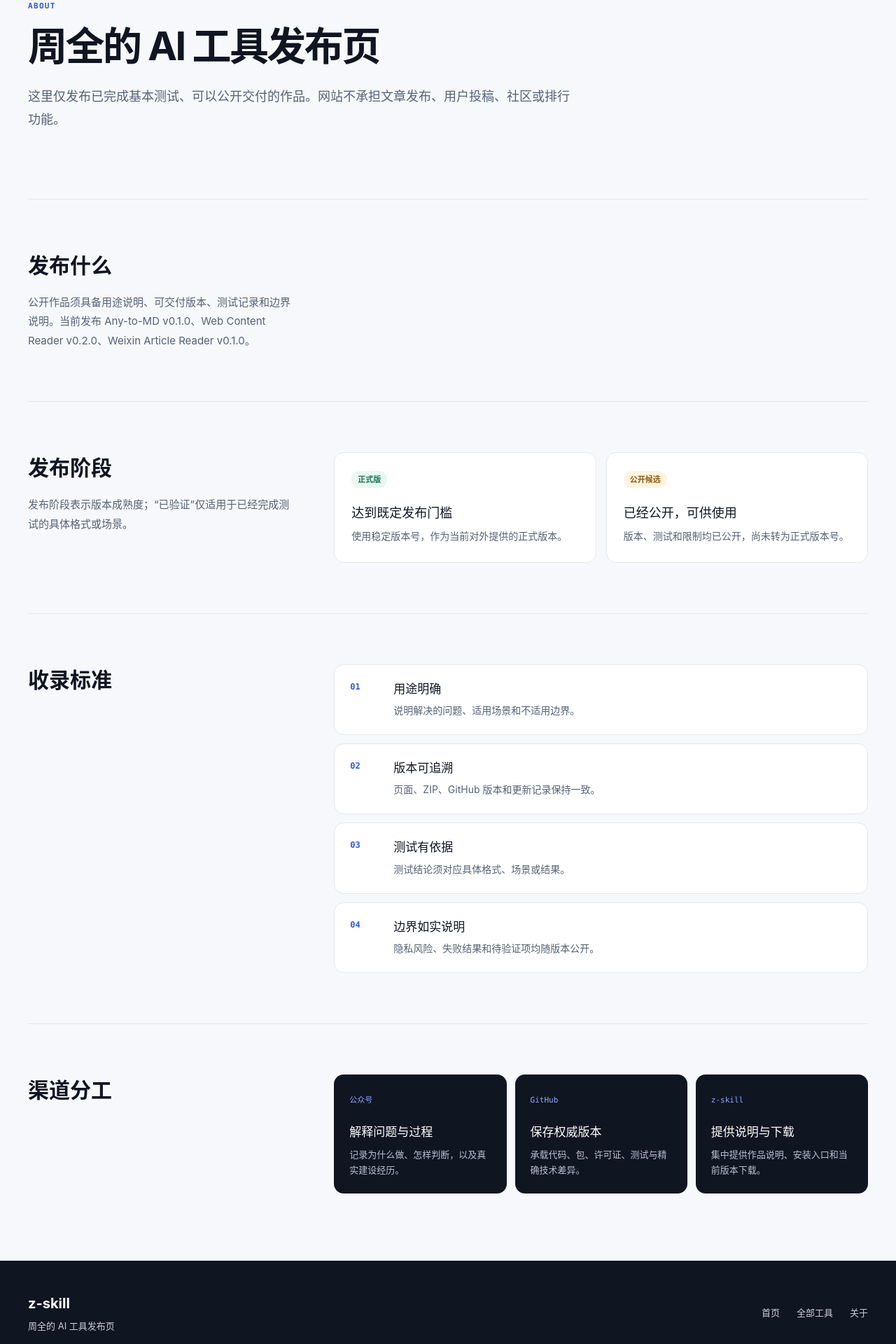
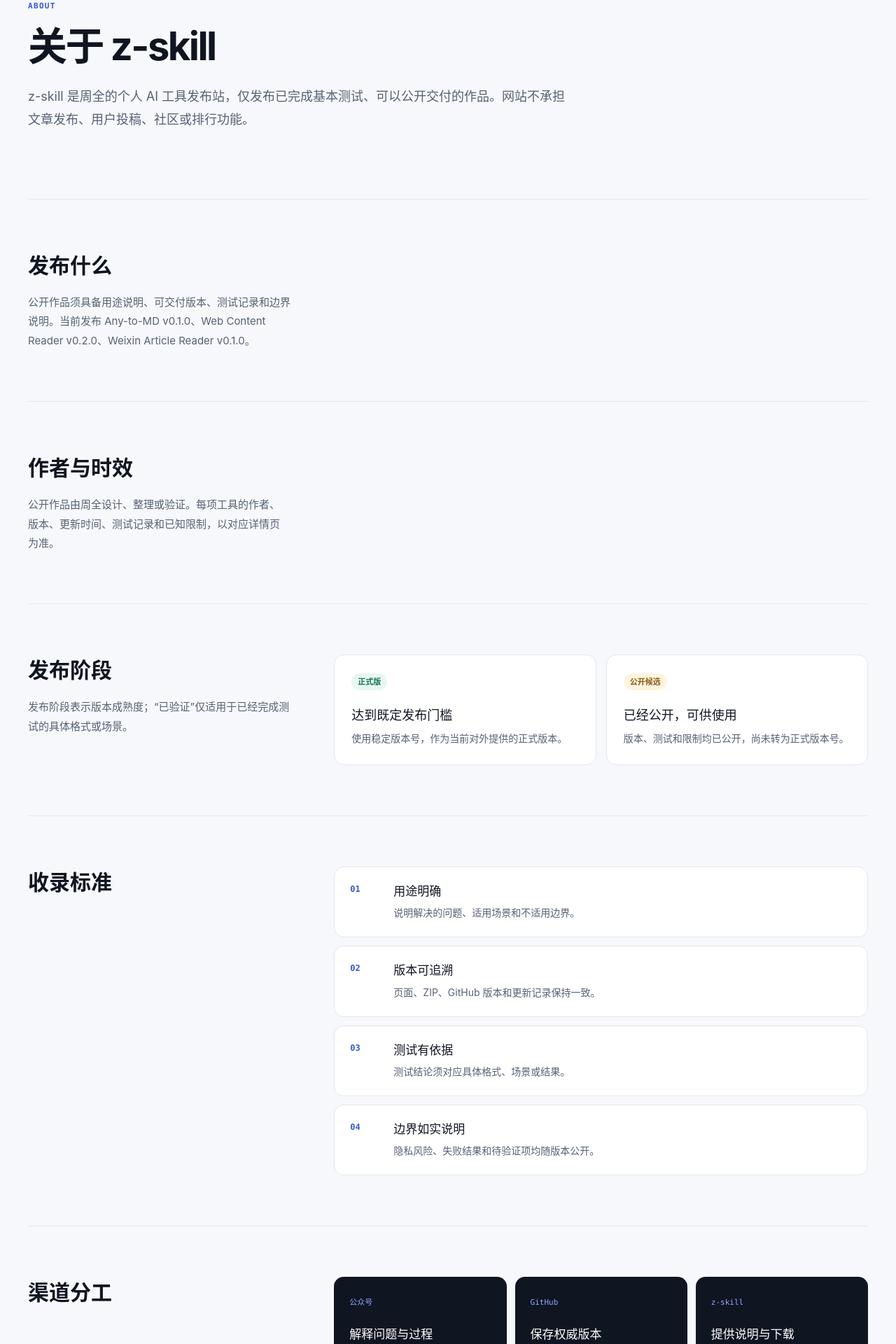
Before and after one commit to zhouquan-ai/z-skill, a Next.js app: page /about in a window 1280 px wide. Shown: the part 160-2080 px from the top of the page at 70% size. Built offline with nearby package versions, Linux system fonts and the light colour scheme.

Commit message:
style: 统一 z-skill 品牌称谓

```diff
--- a/app/SiteChrome.tsx
+++ b/app/SiteChrome.tsx
@@ -29,7 +29,7 @@ export function SiteFooter() {
       <div className="site-wrap footer-inner">
         <div>
           <strong>z-skill</strong>
-          <p>周全的 AI 工具发布页</p>
+          <p>周全的个人 AI 工具发布站</p>
         </div>
         <nav aria-label="页脚导航">
           <Link href="/">首页</Link>
--- a/app/about/page.tsx
+++ b/app/about/page.tsx
@@ -10,12 +10,16 @@ export default function AboutPage() {
       <main className="about-page" id="main-content">
         <section className="about-hero site-wrap">
           <p className="eyebrow">ABOUT</p>
-          <h1>周全的 AI 工具发布页</h1>
-          <p>这里仅发布已完成基本测试、可以公开交付的作品。网站不承担文章发布、用户投稿、社区或排行功能。</p>
+          <h1>关于 z-skill</h1>
+          <p>z-skill 是周全的个人 AI 工具发布站，仅发布已完成基本测试、可以公开交付的作品。网站不承担文章发布、用户投稿、社区或排行功能。</p>
         </section>
 
         <section className="about-section site-wrap">
           <div className="about-copy"><h2>发布什么</h2><p>公开作品须具备用途说明、可交付版本、测试记录和边界说明。当前发布 {currentReleases}。</p></div>
+        </section>
+
+        <section className="about-section site-wrap">
+          <div className="about-copy"><h2>作者与时效</h2><p>公开作品由周全设计、整理或验证。每项工具的作者、版本、更新时间、测试记录和已知限制，以对应详情页为准。</p></div>
         </section>
 
         <section className="about-section site-wrap">
--- a/app/layout.tsx
+++ b/app/layout.tsx
@@ -5,7 +5,7 @@ export async function generateMetadata(): Promise<Metadata> {
   return {
     metadataBase: new URL("https://z-skill.com"),
     title: "z-skill｜AI 工具与可复用工作流",
-    description: "周全的 AI 工具发布页，提供 Skill、Workflow、Agent 等作品的安装说明、测试记录和版本下载。",
+    description: "周全的个人 AI 工具发布站，提供 Skill、Workflow、Agent 等作品的安装说明、测试记录和版本下载。",
     alternates: {
       canonical: "/",
     },
--- a/app/page.tsx
+++ b/app/page.tsx
@@ -15,7 +15,7 @@ export default function Home() {
             <div className="hero-statement">
               <p className="eyebrow">PERSONAL AI TOOLS</p>
               <h1>把 <span>AI 工具</span><br />讲清楚，再交付</h1>
-              <p className="hero-lead">这里发布我制作并实际验证过的 AI 工具，提供清楚的使用说明和可下载版本。</p>
+              <p className="hero-lead">z-skill 发布由周全制作并实际验证过的 AI 工具，提供清晰的使用说明和可下载版本。</p>
             </div>
             <HeroSearch />
             <ul className="hero-facts" aria-label="当前公开事实">
```
Also changed, not shown: 2 other files (tests, documents, lock files or other folders).
